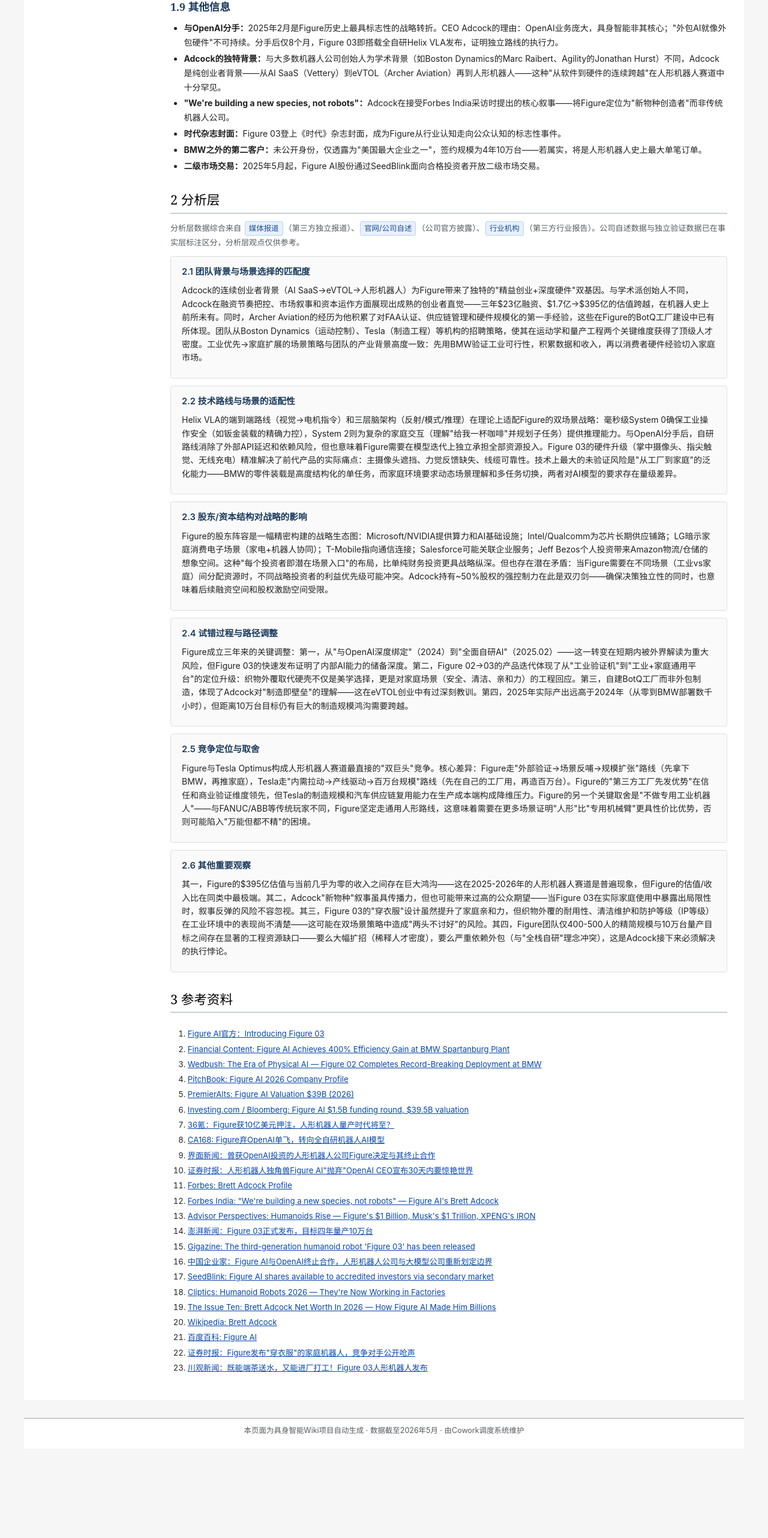
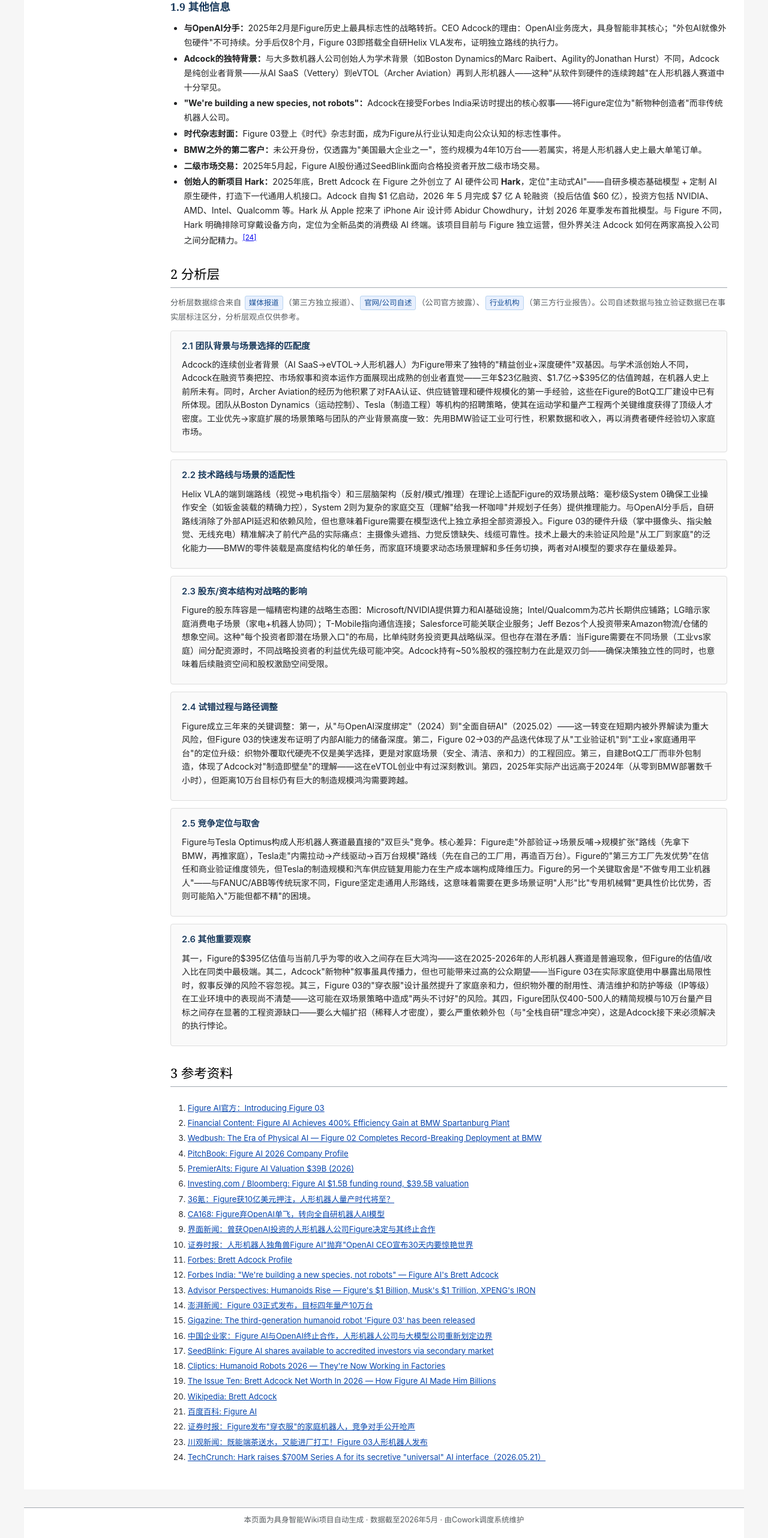
Before and after one commit to XQ-1001/Embodied-Intelligence-Wiki, a plain HTML site: page entities/Figure-AI.html in a window 1280 px wide. Shown: the part 3656-6220 px from the top of the page at 60% size. Before the commit the page ends 6071 px from the top, so only its background shows below. Drawn offline with Linux system fonts and the light colour scheme; a web font is replaced by a local one.

Commit message:
Hark 作为关联条目添加到 Figure AI 页面

```diff
--- a/entities/Figure-AI.html
+++ b/entities/Figure-AI.html
@@ -222,6 +222,7 @@
         <li><strong>时代杂志封面：</strong>Figure 03登上《时代》杂志封面，成为Figure从行业认知走向公众认知的标志性事件。</li>
         <li><strong>BMW之外的第二客户：</strong>未公开身份，仅透露为"美国最大企业之一"，签约规模为4年10万台——若属实，将是人形机器人史上最大单笔订单。</li>
         <li><strong>二级市场交易：</strong>2025年5月起，Figure AI股份通过SeedBlink面向合格投资者开放二级市场交易。</li>
+        <li><strong>创始人的新项目 Hark：</strong>2025年底，Brett Adcock 在 Figure 之外创立了 AI 硬件公司 <strong>Hark</strong>，定位"主动式AI"——自研多模态基础模型 + 定制 AI 原生硬件，打造下一代通用人机接口。Adcock 自掏 $1 亿启动，2026 年 5 月完成 $7 亿 A 轮融资（投后估值 $60 亿），投资方包括 NVIDIA、AMD、Intel、Qualcomm 等。Hark 从 Apple 挖来了 iPhone Air 设计师 Abidur Chowdhury，计划 2026 年夏季发布首批模型。与 Figure 不同，Hark 明确排除可穿戴设备方向，定位为全新品类的消费级 AI 终端。该项目目前与 Figure 独立运营，但外界关注 Adcock 如何在两家高投入公司之间分配精力。<sup><a href="#ref24">[24]</a></sup></li>
       </ul>
 
             <h2 id="analysis">2 分析层</h2>
@@ -283,6 +284,7 @@
           <li><a href="https://baike.baidu.com/item/Figure%20AI/66805097" target="_blank">百度百科: Figure AI</a></li>
           <li><a href="https://stcn.com/article/detail/3372238.html" target="_blank">证券时报：Figure发布"穿衣服"的家庭机器人，竞争对手公开呛声</a></li>
           <li><a href="https://cbgc.scol.com.cn/news/6832056" target="_blank">川观新闻：既能端茶送水，又能进厂打工！Figure 03人形机器人发布</a></li>
+          <li id="ref24"><a href="https://techcrunch.com/2026/05/21/hark-raises-700m-series-a-for-its-secretive-universal-ai-interface/" target="_blank">TechCrunch: Hark raises $700M Series A for its secretive "universal" AI interface（2026.05.21）</a></li>
         </ol>
       </div>
     </article>
```
Also changed, not shown: 1 other file.
